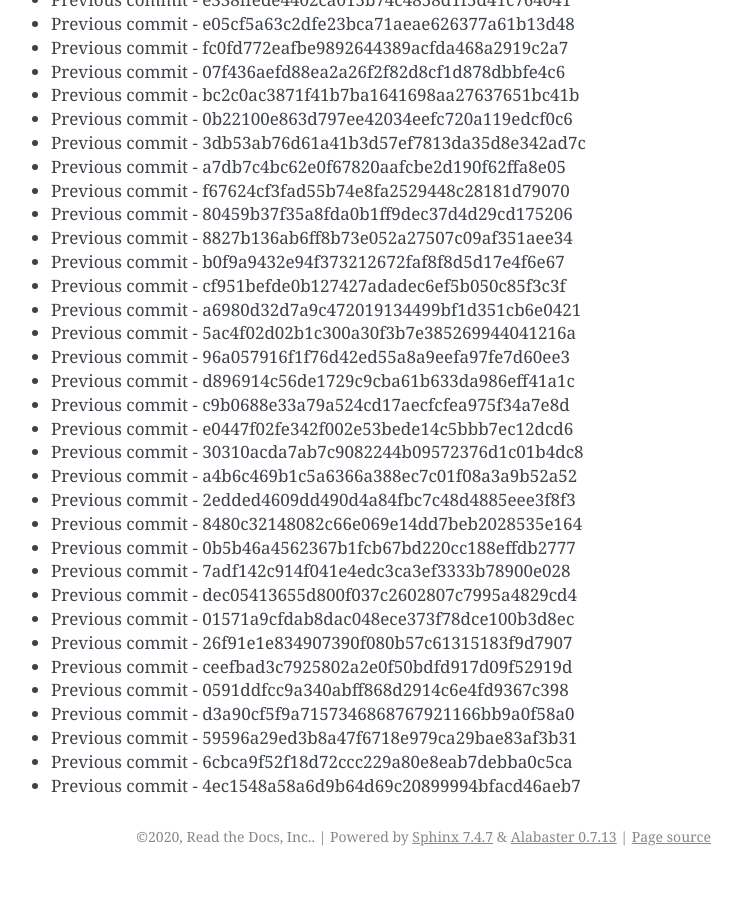
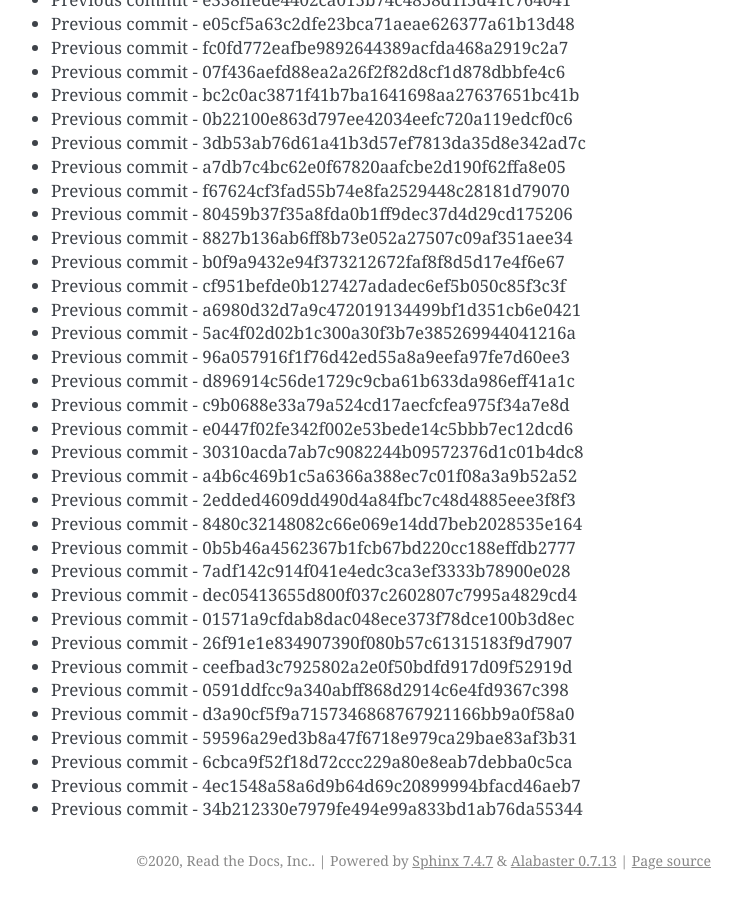
Before and after one commit to readthedocs/rtd-git-stresstest, a Sphinx documentation site: the page built from docs/updates.rst, in a window 1280 px wide and 900 px high, scrolled down 60433 px. Shown: the whole window, without its empty margins (399-1141 px from the left). Built offline with Sphinx 7.4.7, drawn with Linux system fonts in a browser that asks for light colours; before the commit the page ends 61309 px from its top, so only the background shows below that.

Commit message:
Generating commit from previous: 34b212330e7979fe494e99a833bd1ab76da55344

```diff
--- a/docs/updates.rst
+++ b/docs/updates.rst
@@ -2571,3 +2571,4 @@ It can be tested for any performance characteristics.
 * Previous commit - 59596a29ed3b8a47f6718e979ca29bae83af3b31
 * Previous commit - 6cbca9f52f18d72ccc229a80e8eab7debba0c5ca
 * Previous commit - 4ec1548a58a6d9b64d69c20899994bfacd46aeb7
+* Previous commit - 34b212330e7979fe494e99a833bd1ab76da55344
```
